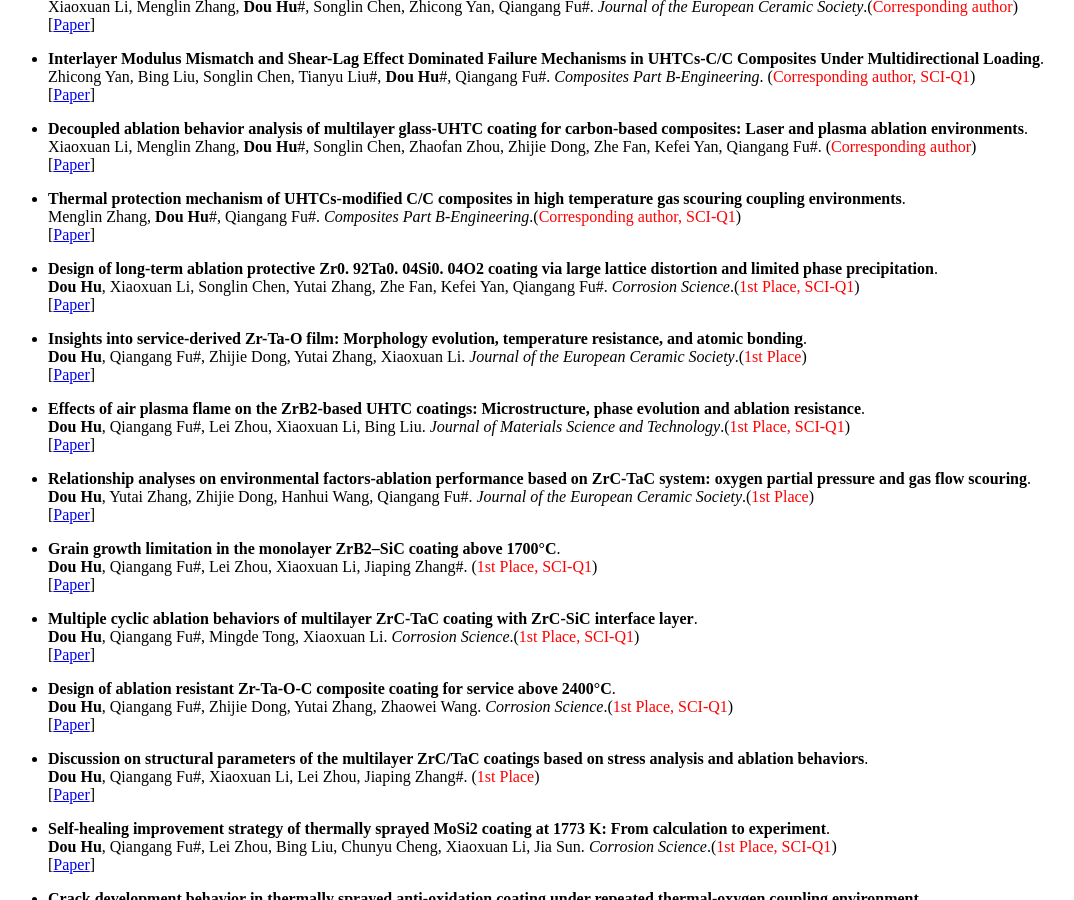
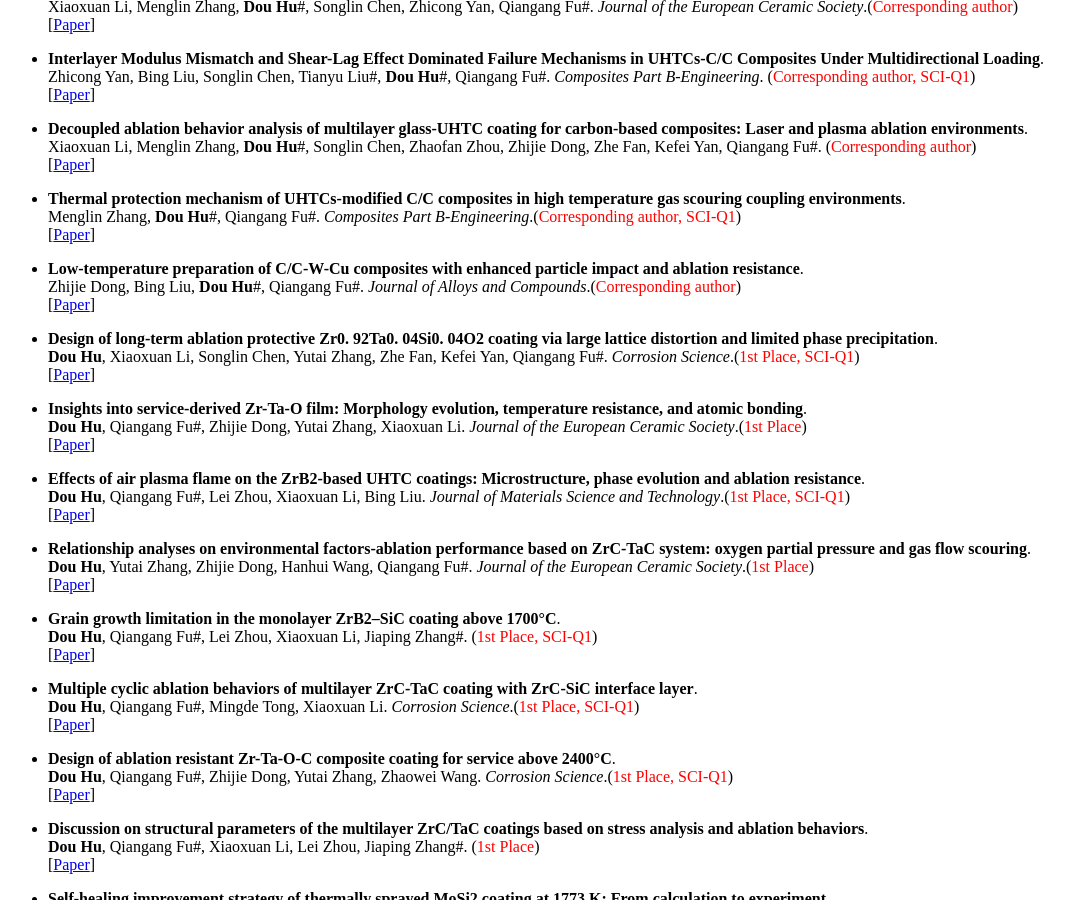
Before and after one commit to douhu777/douhu777.github.io, a Jekyll site: the page built from _pages/includes/pub.md, in a window 1280 px wide and 900 px high, scrolled down 603 px. Shown: the whole window, without its empty margins (0-1074 px from the left). Built offline with Jekyll 4.4.1, drawn with Linux system fonts in a browser that asks for light colours; our own code applies the rules of GitHub Pages for plain Markdown files.

Commit message:
更新了个人首页

```diff
--- a/_pages/includes/pub.md
+++ b/_pages/includes/pub.md
@@ -24,6 +24,10 @@
 - **Thermal protection mechanism of UHTCs-modified C/C composites in high temperature gas scouring coupling environments**. <br>
   Menglin Zhang, **Dou Hu**\#, Qiangang Fu\#. *Composites Part B-Engineering*.(<font color="red">Corresponding author, SCI-Q1</font>) <br>
   [[Paper](https://www-sciencedirect-com.eproxy.lib.hku.hk/science/article/pii/S1359836825004512)]
+
+- **Low-temperature preparation of C/C-W-Cu composites with enhanced particle impact and ablation resistance**. <br>
+  Zhijie Dong, Bing Liu, **Dou Hu**\#, Qiangang Fu\#. *Journal of Alloys and Compounds*.(<font color="red">Corresponding author</font>) <br>
+  [[Paper](https://doi-org.eproxy.lib.hku.hk/10.1016/j.jallcom.2024.177605)]
 
 - **Design of long-term ablation protective Zr0. 92Ta0. 04Si0. 04O2 coating via large lattice distortion and limited phase precipitation**. \
   **Dou Hu**, Xiaoxuan Li, Songlin Chen, Yutai Zhang, Zhe Fan, Kefei Yan, Qiangang Fu\#. *Corrosion Science*.(<font color="red">1st Place, SCI-Q1</font>) \
```
